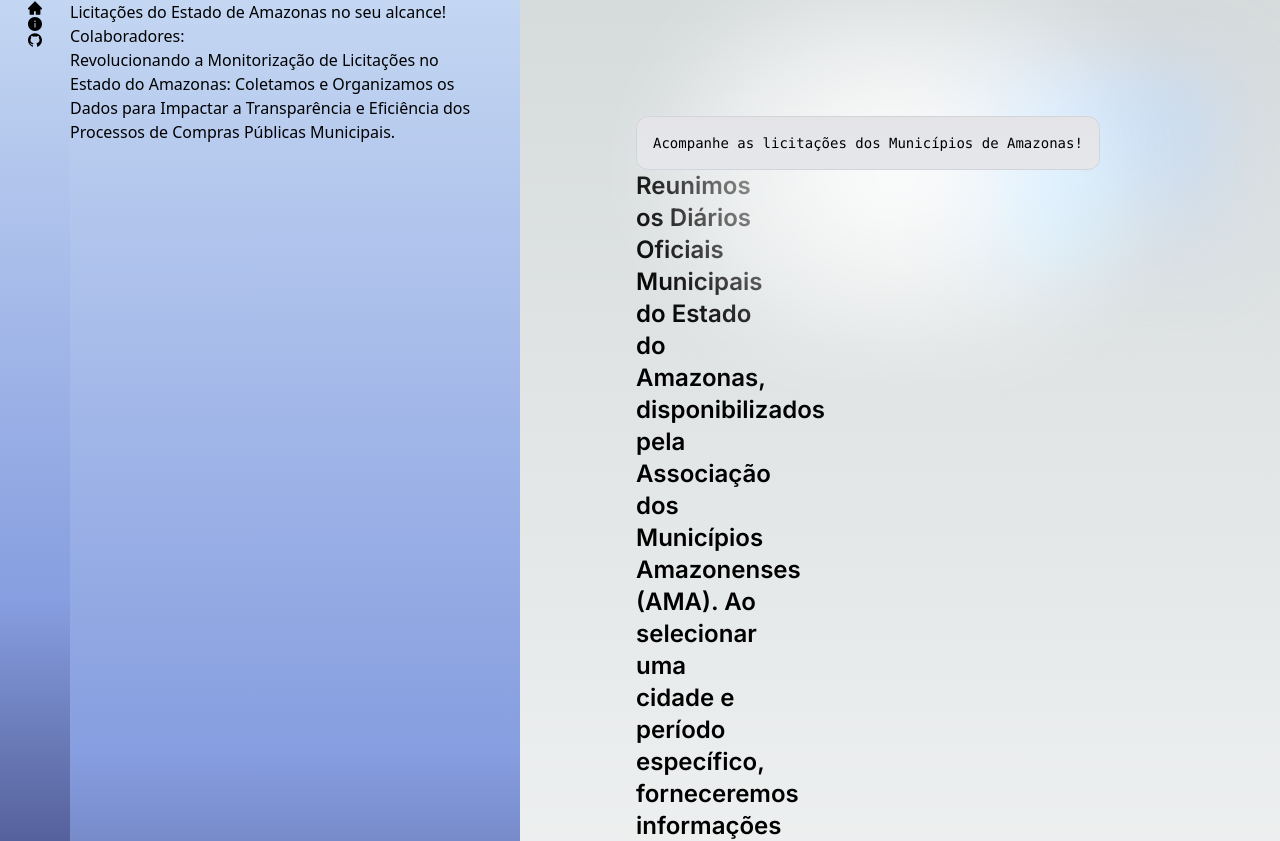
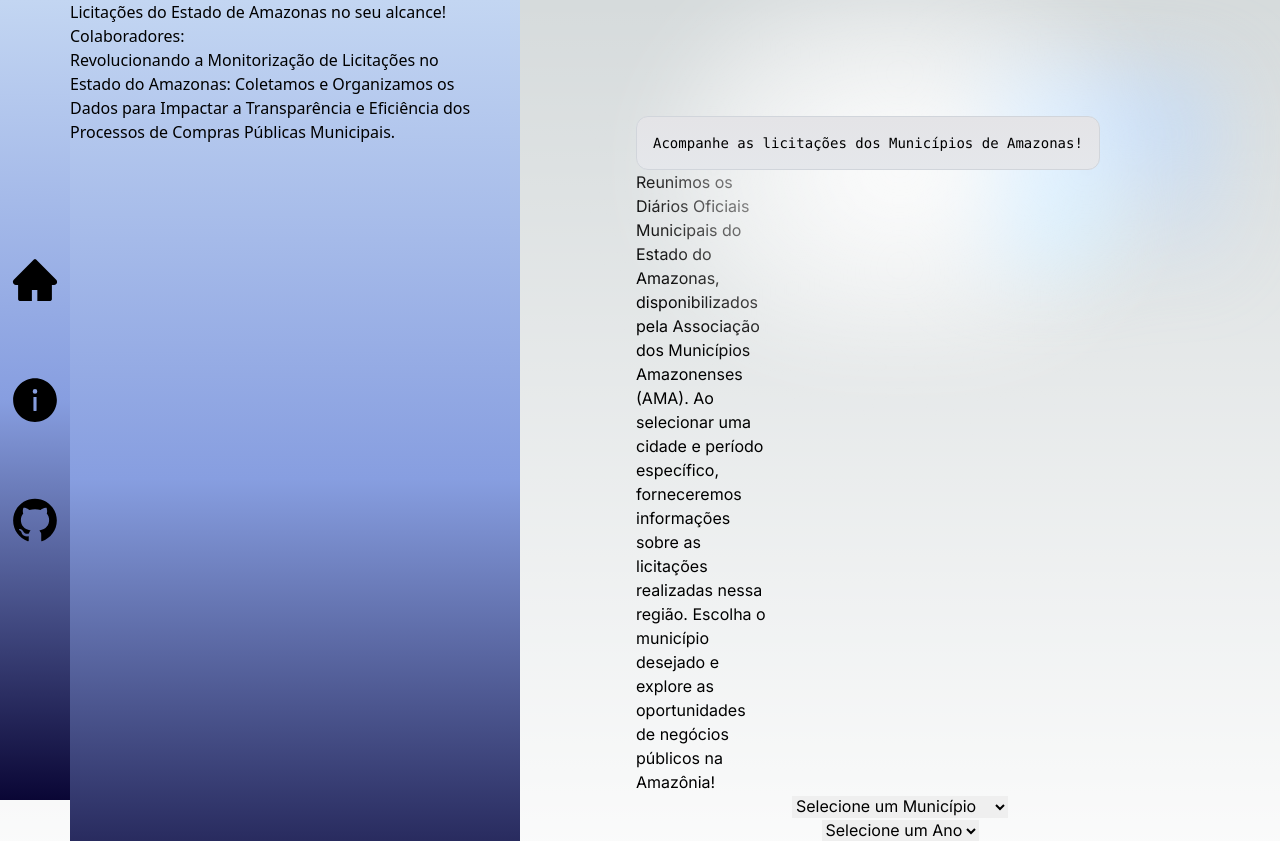
Before and after one commit to unb-mds/2023-2-Squad02-Desmatazonia, a Next.js app in the folder licitam/: page / in a window 1280 px wide. Shown: the top 841 px of the page. Built offline with nearby package versions, Linux system fonts and the light colour scheme.

Commit message:
Atualizando arquivos

```diff
--- a/licitam/package.json
+++ b/licitam/package.json
@@ -10,7 +10,7 @@
   },
   "dependencies": {
     "clsx": "^2.0.0",
-    "next": "13.5.6",
+    "next": "^13.5.6",
     "react": "^18",
     "react-dom": "^18",
     "react-icons": "^4.11.0"
--- a/licitam/src/pages/index.tsx
+++ b/licitam/src/pages/index.tsx
@@ -34,7 +34,7 @@ const Home = () => {
           <div className="mb-32 grid text-center lg:max-w-5xl lg:w-full lg:mb-0 lg:grid-cols-4 lg:text-left">
             <a
             >
-              <h2 className={`mb-3 text-2xl font-semibold`}>
+              <h2>
                 Reunimos os Diários Oficiais Municipais do Estado do Amazonas, disponibilizados pela Associação dos Municípios Amazonenses (AMA). Ao selecionar uma cidade e período específico, forneceremos informações sobre as licitações realizadas nessa região. Escolha o município desejado e explore as oportunidades de negócios públicos na Amazônia!
               </h2>
             </a>
--- a/licitam/src/styles/globals.css
+++ b/licitam/src/styles/globals.css
@@ -34,7 +34,7 @@ body {
   justify-content: center;
   align-items: center;
   justify-items: center;
-  height: 150vh;
+  height: 100vh;
 }
 
 
@@ -66,3 +66,30 @@ body {
   flex-shrink: 0;
 
 }
+
+.barras {
+  display: flex;
+  flex-direction: column; /* Alterado para column */
+  align-items: center;
+  justify-content: center;
+  height: 100%;
+}
+
+.ic-home{
+  height: 100px;
+  width: 50px;
+  margin: 10px 0;
+}
+
+.ic-info {
+  height: 100px;
+  width: 50px;
+  margin: 10px 0;
+}
+
+
+.ic-git {
+  height: 100px;
+  width: 50px;
+  margin: 10px 0;
+}
```
Also changed, not shown: 1 other file (tests, documents, lock files or other folders).
